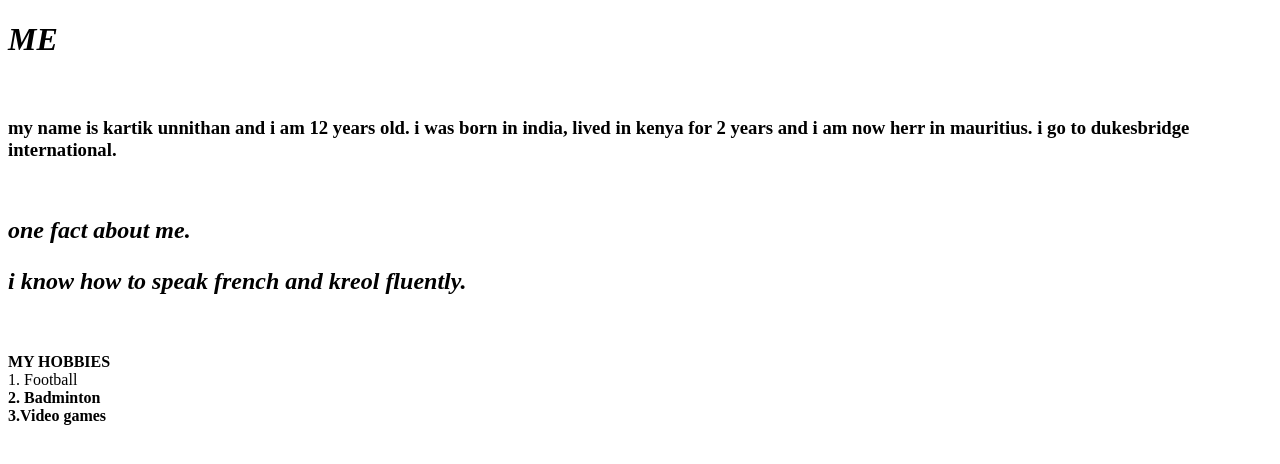
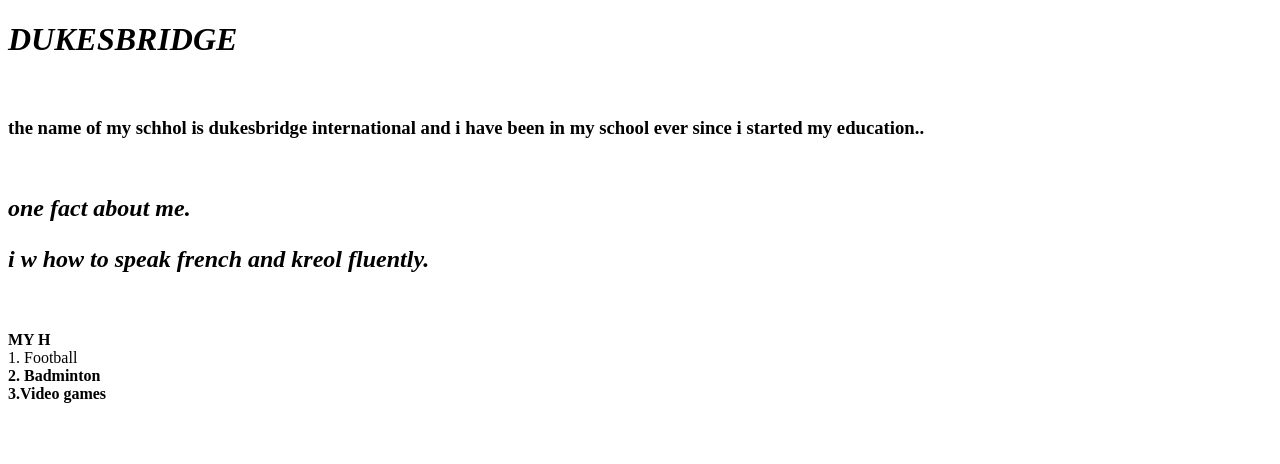
Before and after one commit to kartikunnithan/classroom-activity, a plain HTML site: page html elementss/index.html in a window 1280 px wide. Drawn offline with Linux system fonts and the light colour scheme.

Commit message:
fouth commit

```diff
--- a/html elementss/index.html
+++ b/html elementss/index.html
@@ -4,15 +4,15 @@
 <head>
     <meta charset="UTF-8">
     <meta name="viewport" content="width=device-width, initial-scale=1.0">
-    <title>my introduction</title>
+    <title>my school</title>
 </head>
 
 <body>
-    <h1><I>ME</I></h1><br>
+    <h1><I>DUKESBRIDGE</I></h1><br>
     <p>
-        <h3><b>my name is kartik unnithan and i am 12 years old. i was born in india, lived in kenya for 2 years and i am now herr in mauritius. i go to dukesbridge international.</b></h3></p><br>
-    <h2><i> one fact about me.<p>i know how to speak french and kreol fluently.</p></i></h2><br>
-    <p><b>MY HOBBIES</b><br>1. Football<b><br>2. Badminton
+        <h3><b>the name of my schhol is dukesbridge international and i have been in my school ever since i started my education..</b></h3></p><br>
+    <h2><i> one fact about me.<p>i w how to speak french and kreol fluently.</p></i></h2><br>
+    <p><b>MY H</b><br>1. Football<b><br>2. Badminton
 <br>3.Video games</b><br> <i> </i></b><br> <mark></mark></p>
 
 
```
